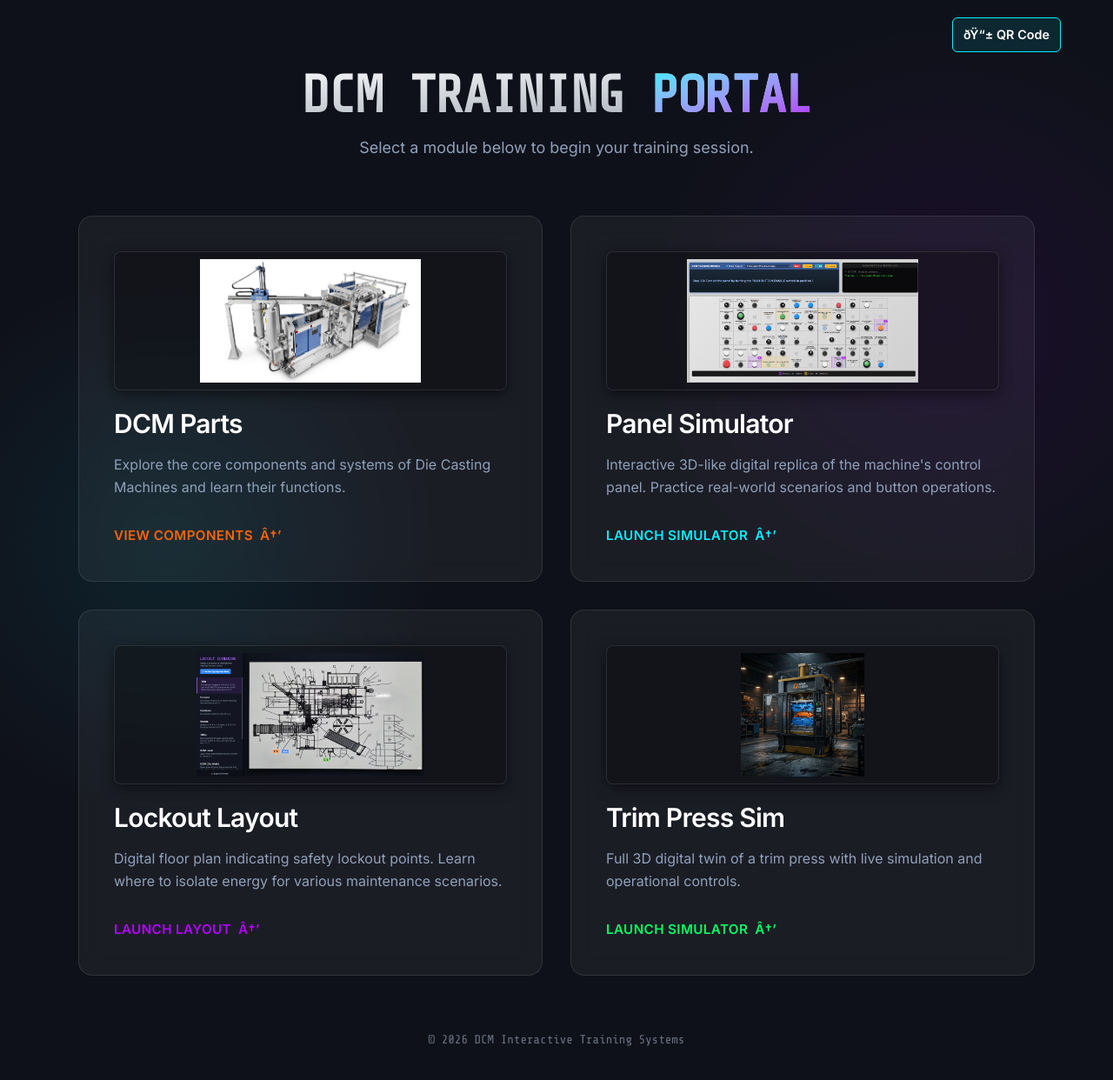
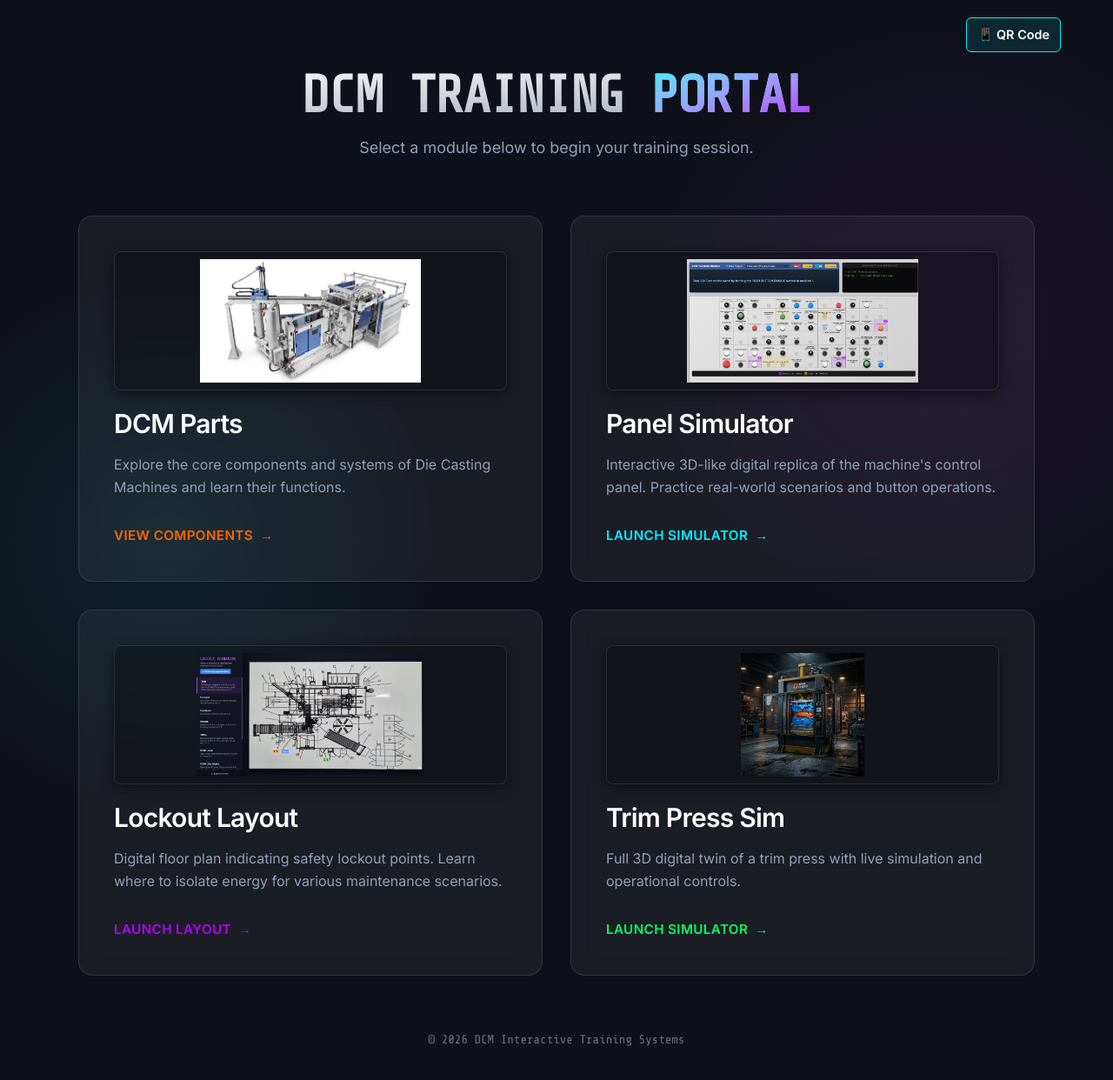
Before and after one commit to eduardomatos66/dcmo, a React (Vite) app: page / in a window 1280 px wide. Shown: the top 1242 px of the page at 87% size. Built offline with nearby package versions, Linux system fonts and the light colour scheme.

Commit message:
Fixing mis-characteres

```diff
--- a/src/components/machine-parts/PartDetails.jsx
+++ b/src/components/machine-parts/PartDetails.jsx
@@ -1,10 +1,10 @@
-import { useState  } from 'react';
+import { useState, useEffect } from 'react';
 
 export default function PartDetails({ selectedPart }) {
   const [currentImageIndex, setCurrentImageIndex] = useState(0);
 
   // Reset image index when part changes
-  React.useEffect(() => {
+  useEffect(() => {
     setCurrentImageIndex(0);
   }, [selectedPart]);
 
--- a/src/pages/Home.jsx
+++ b/src/pages/Home.jsx
@@ -13,7 +13,7 @@ export default function Home() {
           onClick={() => setShowQRModal(true)}
           className="absolute top-5 right-5 text-[0.9rem] px-3 py-2 bg-[rgba(0,240,255,0.1)] border border-[var(--neon-blue)] text-white cursor-pointer rounded-md backdrop-blur-sm flex items-center gap-2 font-semibold z-10"
         >
-          ðŸ“± QR Code
+          📱 QR Code
         </button>
 
         <header className="text-center mb-16 relative pt-10 w-full">
@@ -37,7 +37,7 @@ export default function Home() {
                 Explore the core components and systems of Die Casting Machines and learn their functions.
               </p>
               <span className="inline-flex items-center text-[0.95rem] font-semibold text-[#ff6400] uppercase tracking-wide">
-                View Components <span className="ml-2 group-hover:translate-x-1 transition-transform">â†’</span>
+                View Components <span className="ml-2 group-hover:translate-x-1 transition-transform">→</span>
               </span>
             </div>
           </Link>
@@ -52,7 +52,7 @@ export default function Home() {
                 Interactive 3D-like digital replica of the machine's control panel. Practice real-world scenarios and button operations.
               </p>
               <span className="inline-flex items-center text-[0.95rem] font-semibold text-[var(--neon-blue)] uppercase tracking-wide">
-                Launch Simulator <span className="ml-2 group-hover:translate-x-1 transition-transform">â†’</span>
+                Launch Simulator <span className="ml-2 group-hover:translate-x-1 transition-transform">→</span>
               </span>
             </div>
           </Link>
@@ -67,7 +67,7 @@ export default function Home() {
                 Digital floor plan indicating safety lockout points. Learn where to isolate energy for various maintenance scenarios.
               </p>
               <span className="inline-flex items-center text-[0.95rem] font-semibold text-[#b400ff] uppercase tracking-wide">
-                Launch Layout <span className="ml-2 group-hover:translate-x-1 transition-transform">â†’</span>
+                Launch Layout <span className="ml-2 group-hover:translate-x-1 transition-transform">→</span>
               </span>
             </div>
           </Link>
@@ -82,7 +82,7 @@ export default function Home() {
                 Full 3D digital twin of a trim press with live simulation and operational controls.
               </p>
               <span className="inline-flex items-center text-[0.95rem] font-semibold text-[#00ff64] uppercase tracking-wide">
-                Launch Simulator <span className="ml-2 group-hover:translate-x-1 transition-transform">â†’</span>
+                Launch Simulator <span className="ml-2 group-hover:translate-x-1 transition-transform">→</span>
               </span>
             </div>
           </Link>
```
